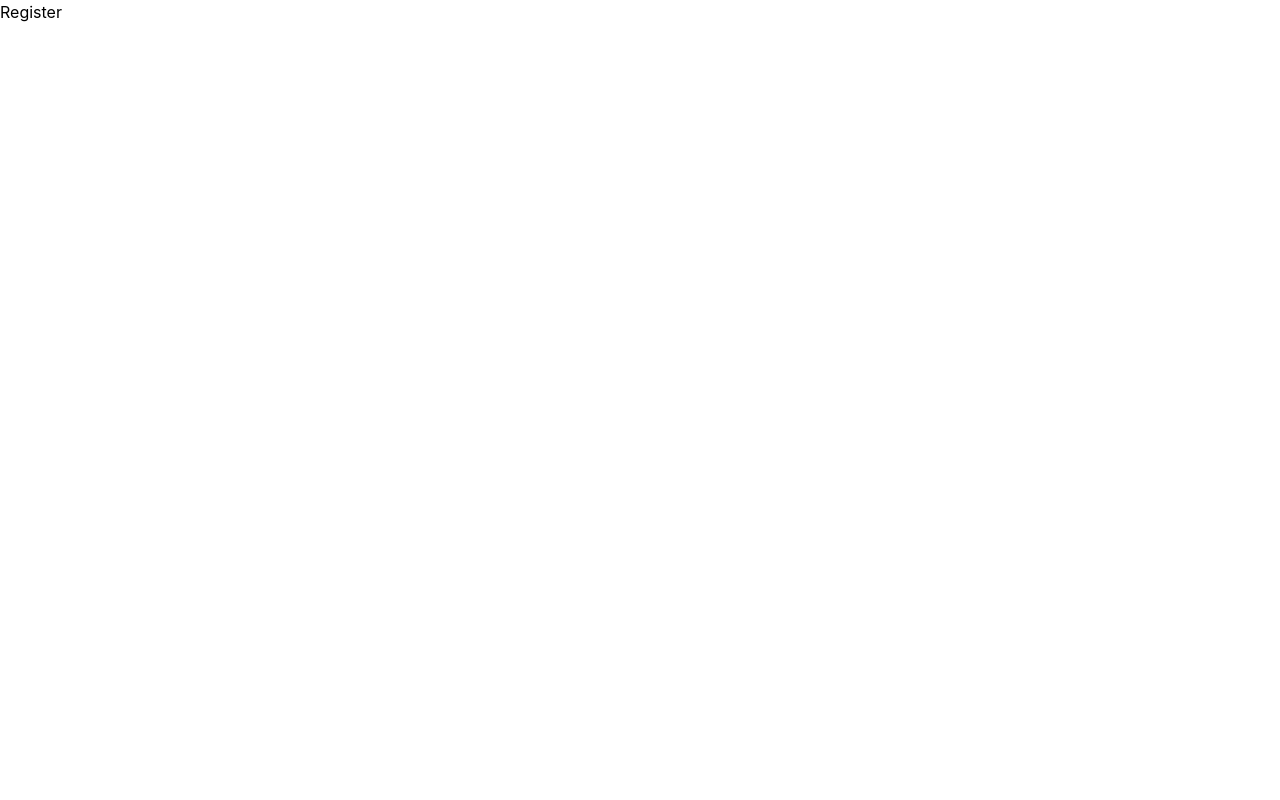
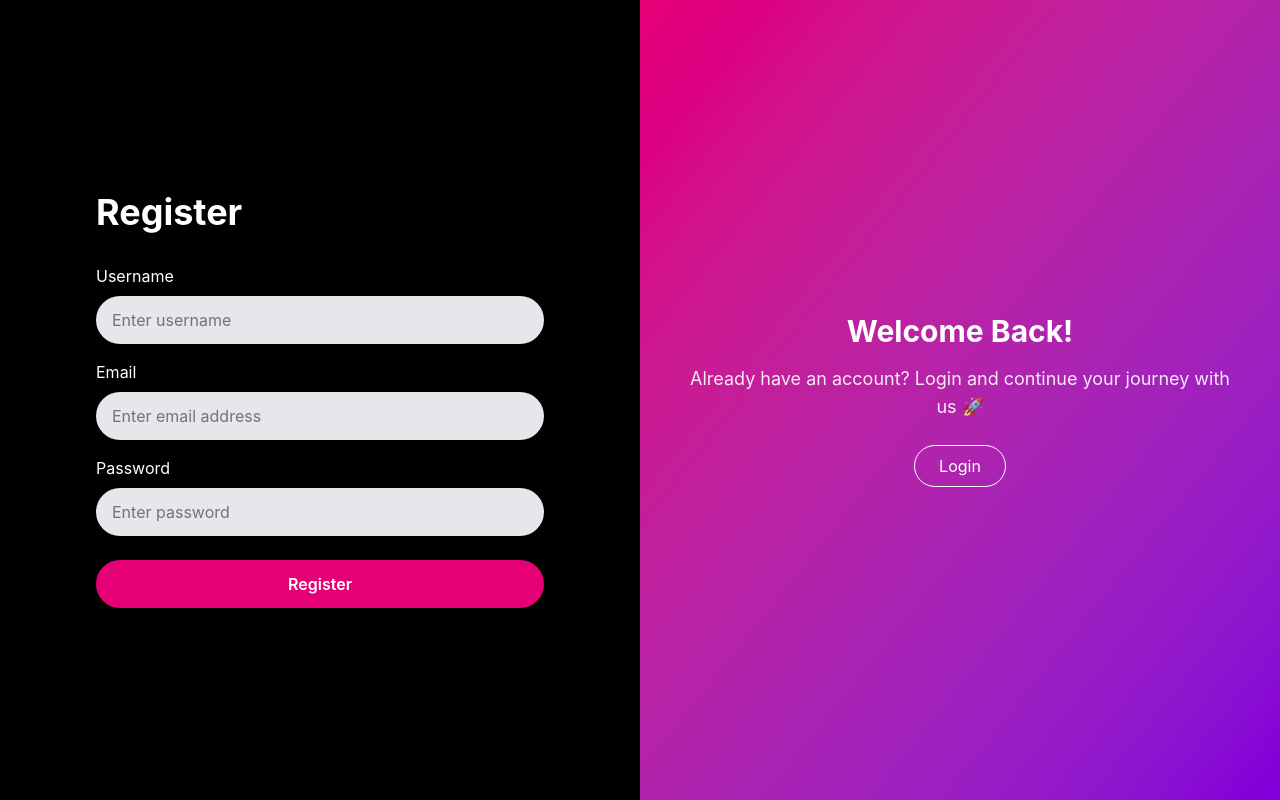
Before and after one commit to rahul-yadav695/Webgen-Ai, a React app in the folder Frontend/: page /register in a window 1280 px wide. Built offline with nearby package versions, Linux system fonts and the light colour scheme; the HTML template or start-up script is replaced by a standard one.

Commit message:
completed register and login froentend

```diff
--- a/Frontend/src/features/auth/pages/Login.jsx
+++ b/Frontend/src/features/auth/pages/Login.jsx
@@ -1,11 +1,36 @@
 import React from 'react'
+import { Link } from 'react-router-dom'
 
 const Login = () => {
-  return (
-    <div>
-      login
-    </div>
-  )
+    return (
+        <div className="min-h-screen bg-black flex items-center justify-center px-4">
+            <div className="w-full max-w-md">
+
+                <h1 className="text-white text-4xl font-bold mb-8">Login</h1>
+
+                <div className="mb-4">
+                    <label className="text-white block mb-2">Email</label>
+                    <input type="email" placeholder="Enter email address" className="w-full px-4 py-3 rounded-full bg-gray-200 outline-none focus:ring-2 focus:ring-pink-500" />
+                </div>
+
+                <div className="mb-6">
+                    <label className="text-white block mb-2">Password</label>
+                    <input type="password" placeholder="Enter password" className="w-full px-4 py-3 rounded-full bg-gray-200 outline-none focus:ring-2 focus:ring-pink-500" />
+                </div>
+
+                <button className="w-full bg-pink-600 hover:bg-pink-700 text-white py-3 rounded-full font-semibold transition duration-300">
+                    Login
+                </button>
+
+
+                <p className="text-white text-sm opacity-90">
+                    Don't have an account?{" "}
+                    <Link to="/register" className="text-pink-500 font-semibold hover:underline ml-1">
+                    Register</Link>
+                </p>
+            </div>
+        </div>
+    )
 }
 
 export default Login
--- a/Frontend/src/features/auth/pages/Register.jsx
+++ b/Frontend/src/features/auth/pages/Register.jsx
@@ -1,9 +1,50 @@
 import React from 'react'
+import {Navigate ,  Link } from 'react-router-dom'
 
 const Register = () => {
   return (
-    <div>
-      Register
+    <div className="min-h-screen flex">
+
+      <div className="w-full md:w-1/2 bg-black flex items-center justify-center px-6">
+        <div className="w-full max-w-md">
+
+          <h1 className="text-white text-4xl font-bold mb-8">Register</h1>
+
+          <div className="mb-4">
+            <label className="text-white block mb-2">Username</label>
+            <input type="text" placeholder="Enter username" className="w-full px-4 py-3 rounded-full bg-gray-200 outline-none focus:ring-2 focus:ring-pink-500"/>
+          </div>
+
+          <div className="mb-4">
+            <label className="text-white block mb-2">Email</label>
+            <input type="email" placeholder="Enter email address" className="w-full px-4 py-3 rounded-full bg-gray-200 outline-none focus:ring-2 focus:ring-pink-500"/>
+          </div>
+
+          <div className="mb-6">
+            <label className="text-white block mb-2">Password</label>
+            <input type="password" placeholder="Enter password" className="w-full px-4 py-3 rounded-full bg-gray-200 outline-none focus:ring-2 focus:ring-pink-500"/>
+          </div>
+
+          <button className="w-full bg-pink-600 hover:bg-pink-700 text-white py-3 rounded-full font-semibold transition duration-300">
+            Register
+          </button>
+
+        </div>
+      </div>
+
+      <div className="hidden md:flex w-1/2 bg-gradient-to-br from-pink-600 to-purple-700 items-center justify-center">
+        <div className="text-center text-white px-10">
+          <h2 className="text-3xl font-bold mb-4">Welcome Back!</h2>
+          <p className="text-lg opacity-90">
+            Already have an account? Login and continue your journey with us 🚀
+          </p>
+
+          <button className="mt-6 border border-white px-6 py-2 rounded-full hover:bg-white hover:text-black transition">
+          <Link to={'/login'} >Login</Link>
+          </button>
+        </div>
+      </div>
+
     </div>
   )
 }
--- /dev/null
+++ b/Frontend/src/features/auth/services/auth.api.js
@@ -0,0 +1,33 @@
+import axios from "axios";
+
+const register = async ({ username, email, password }) => {
+    try {
+        const response = await axios.post('http://localhost:3000/api/register', {
+            username, email, password
+        }, {
+            withCredentials: true
+        })
+        return response.data
+    } catch (err) {
+        console.log('Registration error:', err)
+    }
+}
+
+
+const login = async ({ email, password }) => {
+    try {
+        const response = await axios.post('http://localhost:3000/api/login', {
+            email, password
+        }, {
+            withCredentials: true
+        })
+        return response.data
+    } catch (err) {
+        console.log('Login error:', err)
+    }
+}
+
+module.exports = {
+    register,
+    login
+}
```
